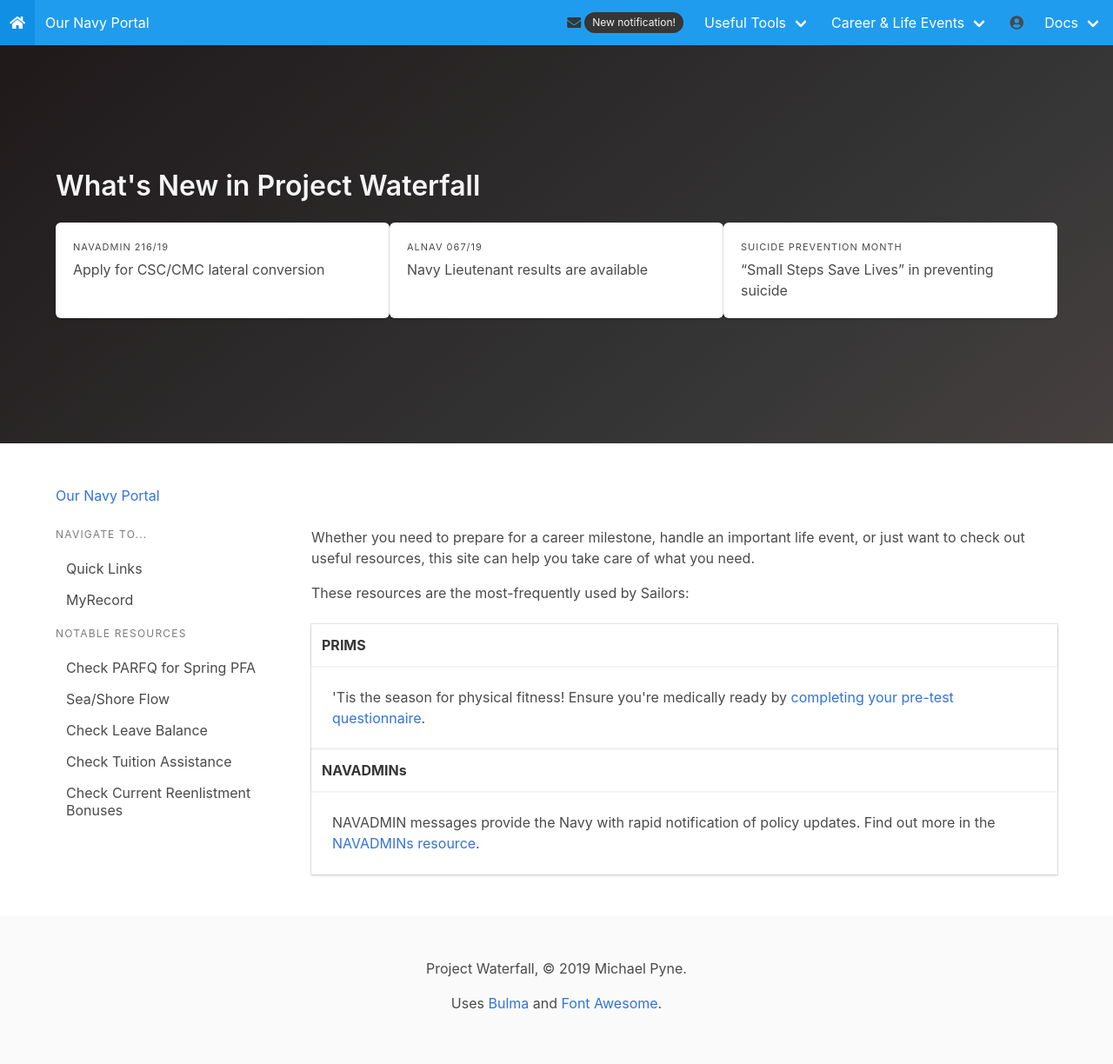
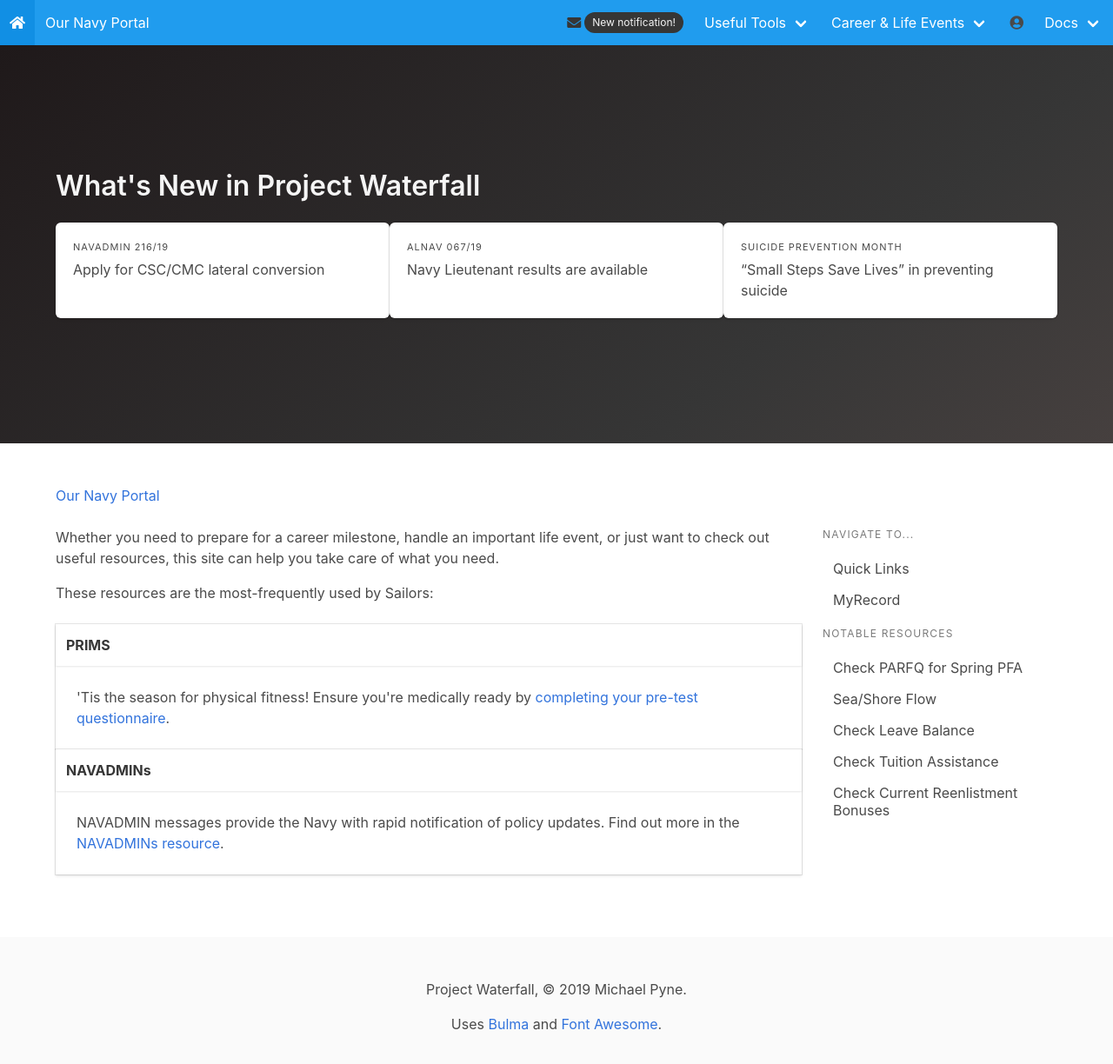
Before and after one commit to mpyne-navy/proj-waterfall, a Jekyll site: the page built from index.html, in a window 1280 px wide and 1286 px high. Shown: the top 1224 px of the window at 87% size. Built offline with Jekyll 4.4.1, drawn with Linux system fonts in a browser that asks for light colours.

Commit message:
mobile: Move main content upwards.
The sidebar being on the left has been done up to now by making its
column the first one seen in the main HTML, followed by the "real"
content.

This results in the sidebar being the topmost element on mobile though,
which is near-useless.

I had experimented with various ways of trying to ensure the sidebar
stayed on the left on desktop versions, but actually I think it looks
better this way anyways.

```diff
--- a/_layouts/default.html
+++ b/_layouts/default.html
@@ -119,6 +119,9 @@
           {%- include breadcrumbs.html path=page.path title=page.title  -%}
 
           <div class="columns">
+            <div class="column content" id="content">
+              {{ content }}
+            </div>
             <div class="column is-3">
               <aside class="menu">
                 <p class="menu-label">Navigate to...</p>
@@ -135,9 +138,6 @@
                   <li class="nav-item"><a href="{{ 'cle/career/' | relative_url }}">Check Current Reenlistment Bonuses</a></li>
                 </ul>
               </aside>
-            </div>
-            <div class="column content" id="content">
-              {{ content }}
             </div>
           </div>
         </div>
```
